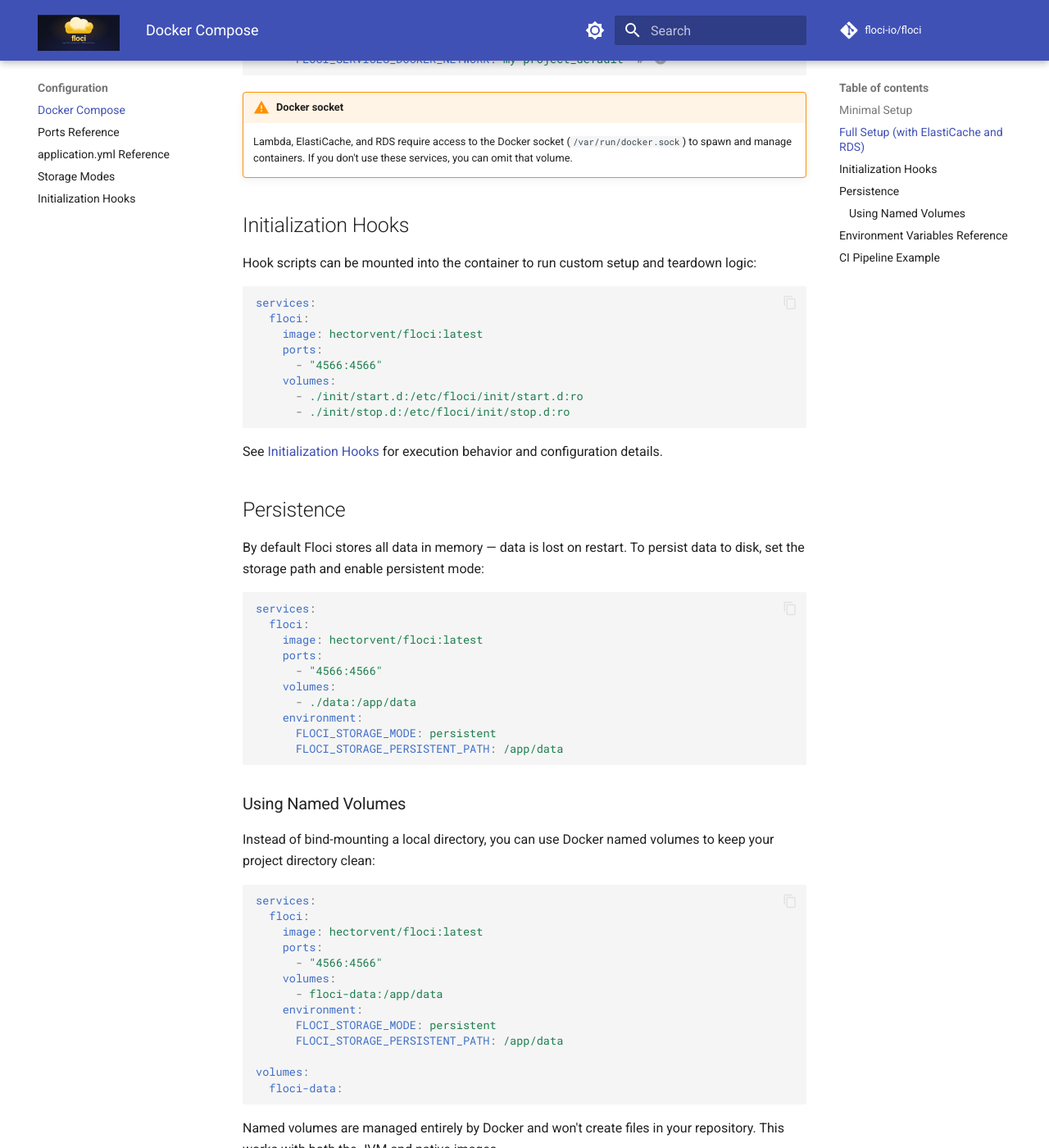
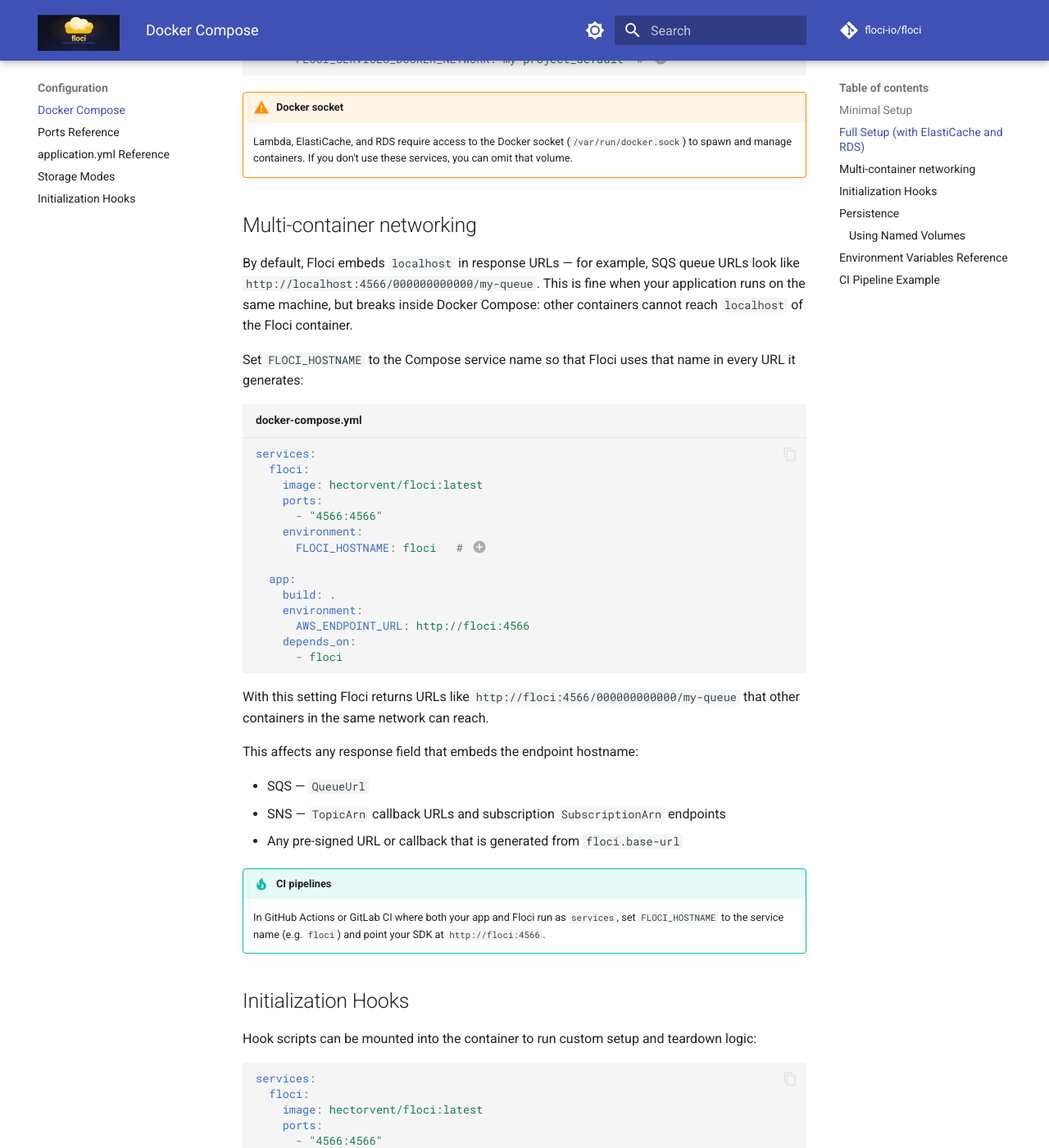
Before and after one commit to ryan00x/aws-terraform-ci-validation, an MkDocs documentation site: the page built from docs/configuration/docker-compose.md, in a window 1280 px wide and 1400 px high, scrolled down 1012 px. Shown: the whole window at 82% size. Built offline with MkDocs 1.6.1 and Material for MkDocs 9.7.7, drawn with Linux system fonts in a browser that asks for light colours; comment, search, counter and statistics services are not loaded; some of the changed text lies outside the part shown.

Commit message:
docs: document FLOCI_HOSTNAME for multi-container Docker Compose setups (#224)

````diff
--- a/docs/configuration/docker-compose.md
+++ b/docs/configuration/docker-compose.md
@@ -39,6 +39,50 @@
 
 !!! warning "Docker socket"
     Lambda, ElastiCache, and RDS require access to the Docker socket (`/var/run/docker.sock`) to spawn and manage containers. If you don't use these services, you can omit that volume.
+
+## Multi-container networking
+
+By default, Floci embeds `localhost` in response URLs — for example, SQS queue
+URLs look like `http://localhost:4566/000000000000/my-queue`. This is fine when
+your application runs on the same machine, but breaks inside Docker Compose:
+other containers cannot reach `localhost` of the Floci container.
+
+Set `FLOCI_HOSTNAME` to the Compose service name so that Floci uses that name
+in every URL it generates:
+
+```yaml title="docker-compose.yml"
+services:
+  floci:
+    image: hectorvent/floci:latest
+    ports:
+      - "4566:4566"
+    environment:
+      FLOCI_HOSTNAME: floci   # (1)
+
+  app:
+    build: .
+    environment:
+      AWS_ENDPOINT_URL: http://floci:4566
+    depends_on:
+      - floci
+```
+
+1. Must match the Compose service name so other containers can resolve it.
+
+With this setting Floci returns URLs like
+`http://floci:4566/000000000000/my-queue` that other containers in the same
+network can reach.
+
+This affects any response field that embeds the endpoint hostname:
+
+- SQS — `QueueUrl`
+- SNS — `TopicArn` callback URLs and subscription `SubscriptionArn` endpoints
+- Any pre-signed URL or callback that is generated from `floci.base-url`
+
+!!! tip "CI pipelines"
+    In GitHub Actions or GitLab CI where both your app and Floci run as
+    `services`, set `FLOCI_HOSTNAME` to the service name (e.g. `floci`) and
+    point your SDK at `http://floci:4566`.
 
 ## Initialization Hooks
 
@@ -102,6 +146,7 @@
 
 | Environment variable | Default | Description |
 |---|---|---|
+| `FLOCI_HOSTNAME` | _(none)_ | Hostname embedded in response URLs (SQS, SNS, pre-signed). Set to the Compose service name in multi-container setups |
 | `FLOCI_DEFAULT_REGION` | `us-east-1` | AWS region reported in ARNs |
 | `FLOCI_DEFAULT_ACCOUNT_ID` | `000000000000` | AWS account ID used in ARNs |
 | `FLOCI_STORAGE_MODE` | `memory` | Global storage mode (`memory`, `persistent`, `hybrid`, `wal`) |
````
Also changed, not shown: docs/configuration/application-yml.md (+26 -0 lines).
